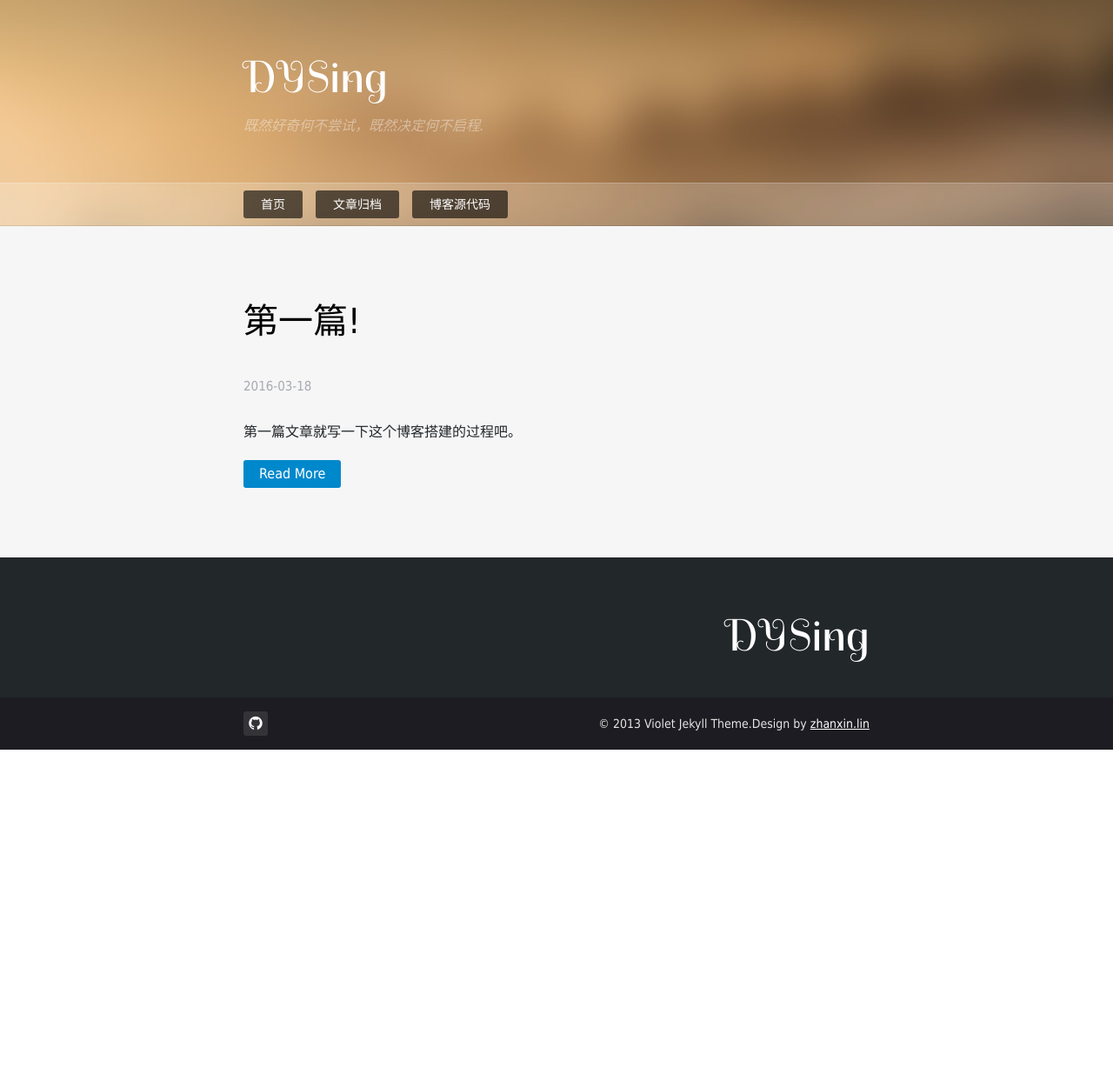
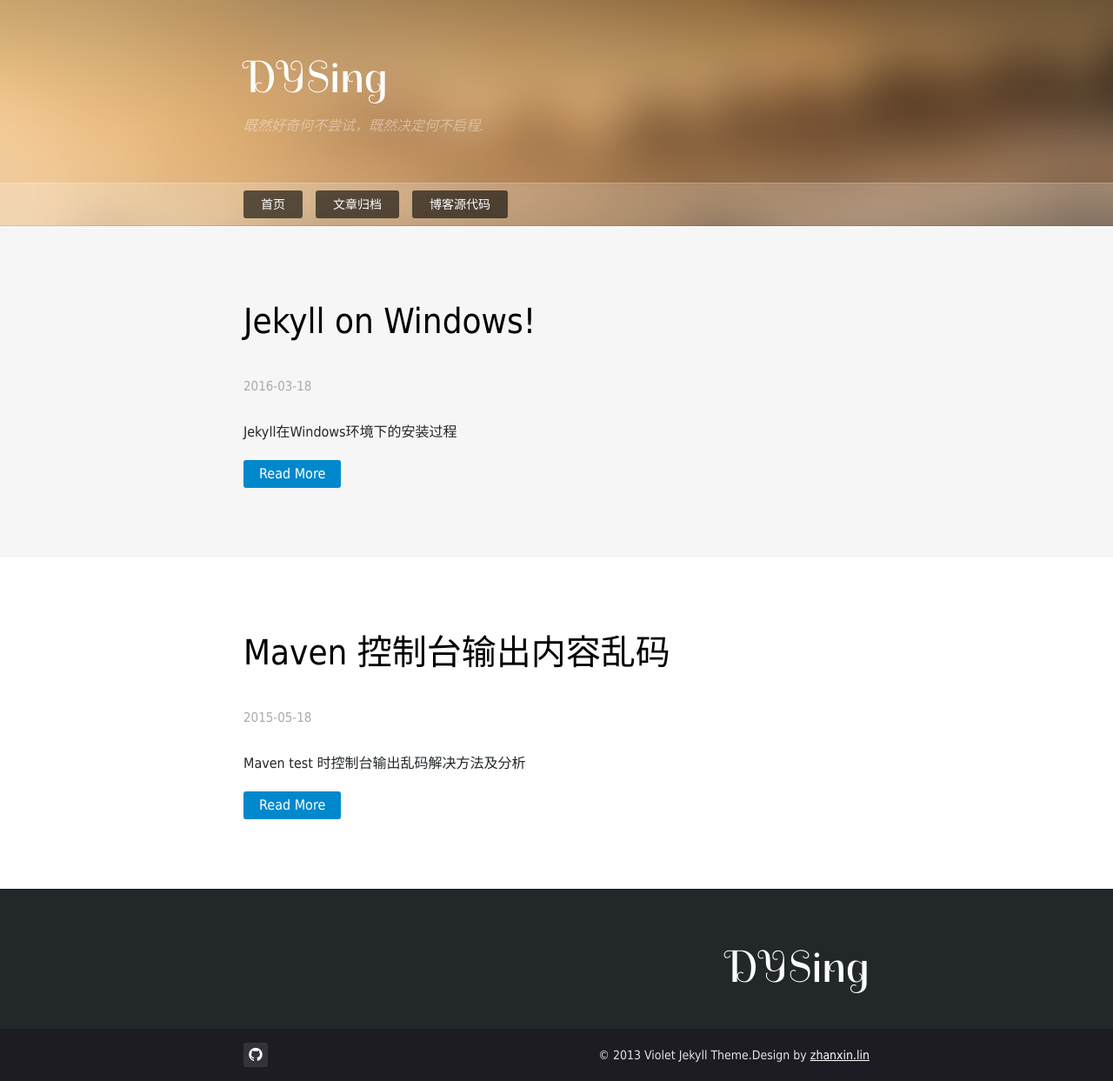
Before and after one commit to DYSing/dysing.github.io, a Jekyll site: the page built from index.html, in a window 1280 px wide. Shown: the whole page at 87% size. Built offline with Jekyll 4.4.1, drawn with Linux system fonts in a browser that asks for light colours; the list of posts is cut into pages by our own code; comment, search, counter and statistics services are not loaded; before the commit the page ends 900 px from its top, so only the background shows below that.

Commit message:
修改1篇文章并新增一篇
修改jekyll搭建文章描述，增加maven乱码解决的文章

```diff
--- /dev/null
+++ b/_posts/2015-05-18-maven.md
@@ -0,0 +1,52 @@
+---
+layout: post
+title:  "Maven 控制台输出内容乱码"
+date:   2015-05-18 15:22:15
+keywords: Maven,乱码
+description: Maven test 时控制台输出乱码解决方法及分析
+categories:
+comment: true
+duoshuokey: 20150518152215
+---
+# Maven 执行Test时控制台输出中文乱码原因分析及解决方法
+
+## 起因
+
+<p>今天下午使用Maven构建项目时，运行测试失败，查看出错原因时发现控制台输出如下图</p>
+![Maven控制台乱码1](/resources/20150518/maven1.jpg)
+
+## 经过
+
+<p>Google一下以后发现[maven-surefire-plugin的乱码问题](http://monsoongale.iteye.com/blog/1028926)
+目测跟我遇到的原因相同，这里直接把主要内容复制过来</p>
+
+>究其原因,是因为MAVEN的maven-surefire-plugin在新建JVM进程后,由于没有指定encoding,采用了OS的默认编码,导致读取UTF-8文件(测试类的sql脚本文件)时出现乱码,最终影响了TestNG的正确执行.
+
+<p>具体原因如下：</p>
+
+>maven-surefire-plugin是运行mvn test时执行测试的插件,其有一个配置参数forkMode,默认为once,即表示每次运行test时,新建一个JVM进程运行所有test.这可能会导致乱码问题.首先将forkMode设置为never,即不新建.再运行mvn test,全部OK了.果然是这个问题!!
+于是再找官方参数说明,发现了argLine参数,这个参数与forkMode一起使用,可以设置新建JVM时的JVM启动参数,于是设置<argLine>-Dfile.encoding=UTF-8</argLine>,明确指定一下JVM的file.encoding,并将forkMode从never改回once,还是每次新建一个JVM进程.再次运行mvn test,一起OK了,问题解决.
+
+## 结果
+
+<p>修改后的pom.xml</p>
+
+{% highlight html%}
+	<build>
+		<plugins>
+			<!-- 解决maven test命令时console出现中文乱码乱码 -->
+			<plugin>
+				<groupId>org.apache.maven.plugins</groupId>
+				<artifactId>maven-surefire-plugin</artifactId>
+				<version>2.7.2</version>
+				<configuration>
+					<forkMode>once</forkMode>
+ 					<argLine>-Dfile.encoding=UTF-8</argLine>
+				</configuration>
+			</plugin>
+		</plugins>
+	</build>
+{% endhighlight %}
+
+<p>重点是</p>
+` <argLine>-Dfile.encoding=UTF-8</argLine>`
--- a/_posts/2016-03-18-how-to-setup-jekyll-on-windows.md
+++ b/_posts/2016-03-18-how-to-setup-jekyll-on-windows.md
@@ -1,11 +1,12 @@
 ---
 layout: post
-title:  "第一篇!"
+title:  "Jekyll on Windows!"
 date:   2016-03-18 14:45:42
 keywords:
-description: 第一篇文章就写一下这个博客搭建的过程吧。
+description: Jekyll在Windows环境下的安装过程
 categories:
 comment: true
+duoshuokey: 20160318144542
 ---
 # Jekyll本地环境搭建
 
```
Also changed, not shown: resources/20150518/maven1.jpg (added).
